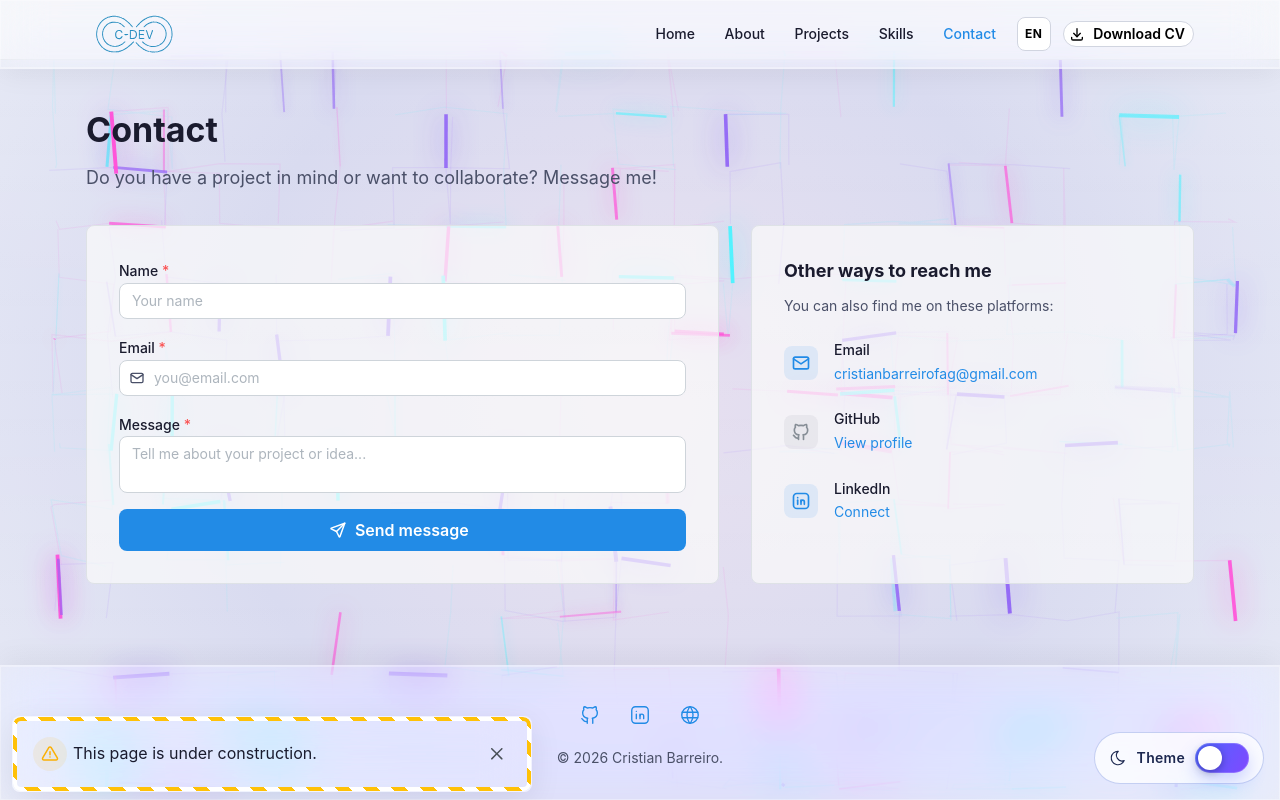
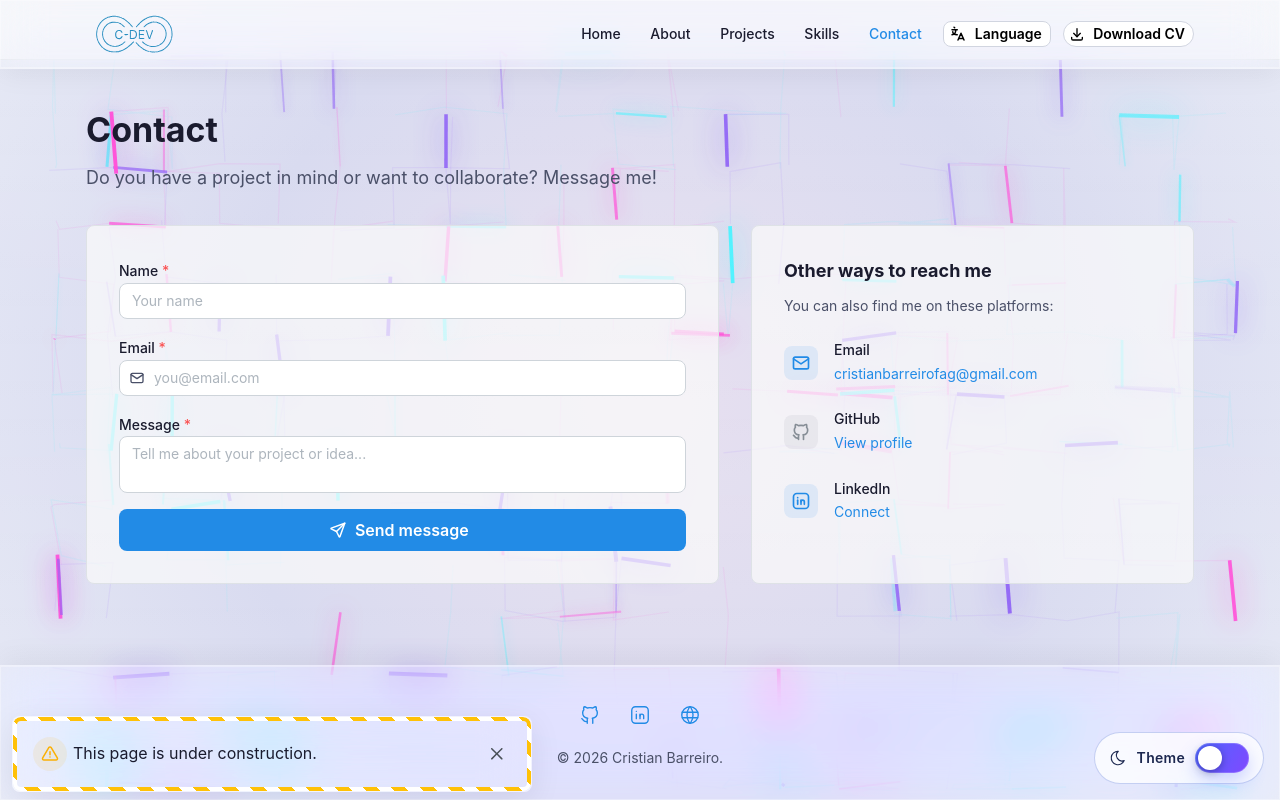
Before and after one commit to cristianbarreiro/cristianbarreiro.github.io, a React (Vite) app: page /contact in a window 1280 px wide. Built offline with nearby package versions, Linux system fonts and the light colour scheme.

Commit message:
feat: botón de lenguaje mejorado

```diff
--- a/src/components/LanguageToggle.jsx
+++ b/src/components/LanguageToggle.jsx
@@ -3,8 +3,9 @@
  * Botón para alternar entre Español (es) e Inglés (en)
  */
 
-import { ActionIcon, Text } from '@mantine/core';
+import { Button, Group } from '@mantine/core';
 import { useTranslation } from 'react-i18next';
+import { IconLanguage } from '@tabler/icons-react';
 import { safeLocalStorageSet, writeCookie } from '../utils/storage';
 
 const getLanguageOnly = (language) => {
@@ -17,6 +18,7 @@ function LanguageToggle() {
 
   const current = getLanguageOnly(i18n.resolvedLanguage || i18n.language);
   const next = current === 'es' ? 'en' : 'es';
+  const label = current === 'es' ? 'Lenguaje' : 'Language';
 
   const handleToggle = async () => {
     await i18n.changeLanguage(next);
@@ -27,17 +29,16 @@ function LanguageToggle() {
   };
 
   return (
-    <ActionIcon
+    <Button
       onClick={handleToggle}
       variant="default"
-      size="lg"
+      size="compact-sm"
       radius="md"
       aria-label={t('language.toggle', { next: next.toUpperCase() })}
+      leftSection={<IconLanguage size={18} />}
     >
-      <Text size="xs" fw={700} style={{ letterSpacing: 0.5 }}>
-        {current.toUpperCase()}
-      </Text>
-    </ActionIcon>
+      {label}
+    </Button>
   );
 }
 
```
